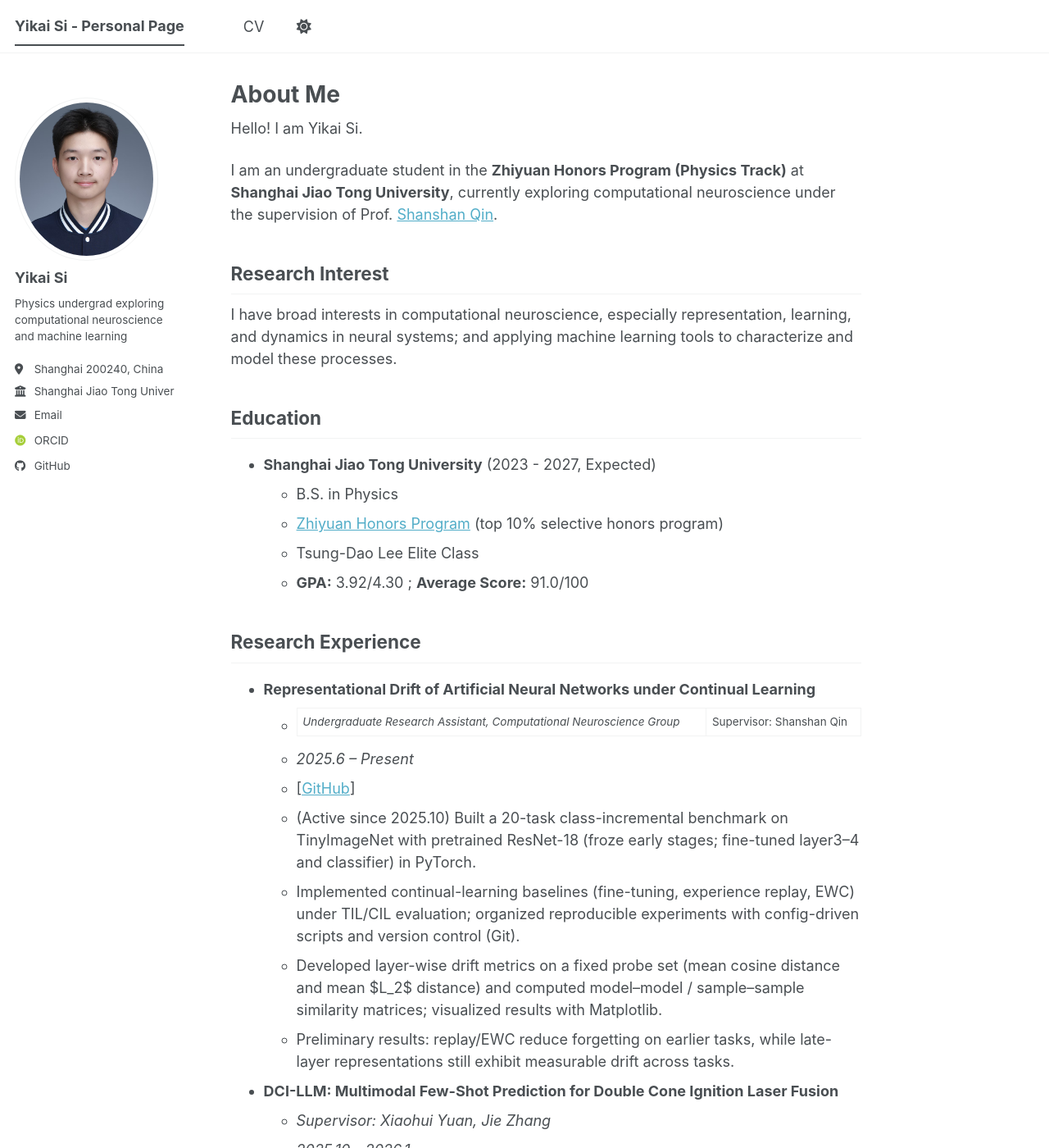
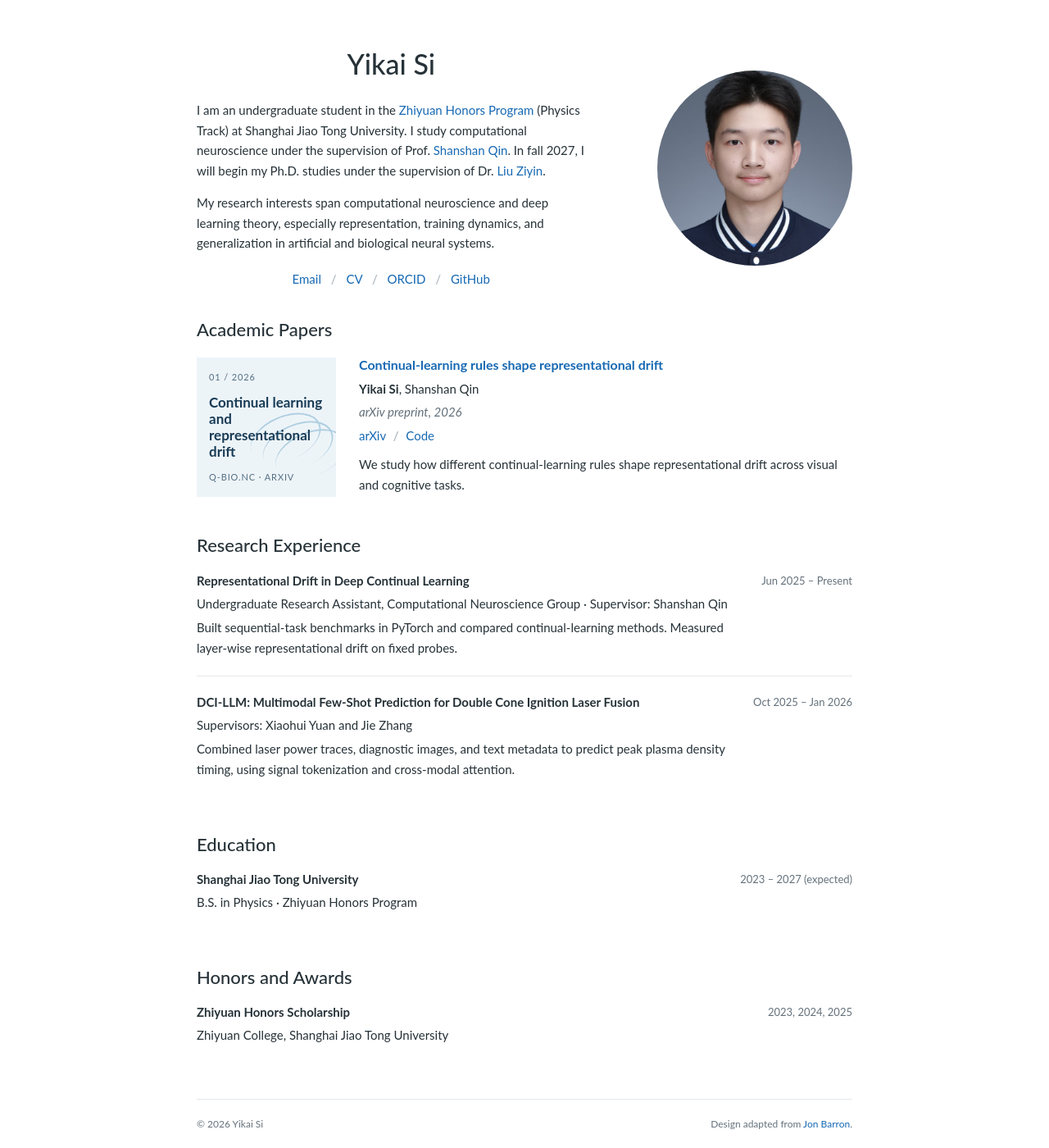
Before and after one commit to yksi2023/yksi2023.github.io, a Jekyll site: the page index.html, which Jekyll copies as it is, in a window 1280 px wide and 1400 px high. Shown: the whole window at 82% size. Built offline with Jekyll 4.4.1, drawn with Linux system fonts in a browser that asks for light colours; some web fonts are replaced; a script bundle is joined from its source files by our own code; library files that are not in the unit come from our copies; some of the changed text lies outside the part shown.

Commit message:
Refresh academic homepage and CV

```diff
--- a/_config.yml
+++ b/_config.yml
@@ -12,7 +12,7 @@
 title                    : "Yikai Si - Personal Page"
 title_separator          : "-"
 name                     : &name "Yikai Si"
-description              : &description "Yikai Si's personal website"   # Update this with a general description of your site, this is the default if not overridden by a page
+description              : &description "Yikai Si's research in computational neuroscience and deep learning theory"
 url                      : https://yksi2023.github.io # The base hostname & protocol for your site e.g. "https://[your GitHub username].github.io",
                                                            # or if you already have some other page hosted on Github then use "https://[your GitHub username].github.io/[Your Repo Name]"
 baseurl                  : "" # the subpath of your site, e.g. "/blog"
@@ -26,7 +26,7 @@
   avatar           : "profile.png"
   name             : "Yikai Si"
   pronouns         : # example: "she/her"
-  bio              : "Physics undergrad exploring computational neuroscience and machine learning"
+  bio              : "Physics undergrad studying computational neuroscience and deep learning theory"
   location         : "Shanghai 200240, China"
   employer         : "Shanghai Jiao Tong University"
   uri              : # URL
--- a/_pages/about.md
+++ b/_pages/about.md
@@ -1,28 +1,29 @@
 ---
-permalink: /
+permalink: /about/
 title: "About Me"
 excerpt: "About Me"
 author_profile: true
 redirect_from:
-  - /about/
   - /about.html
 ---
 
 Hello! I am Yikai Si.
 
-I am an undergraduate student in the **Zhiyuan Honors Program (Physics Track)** at **Shanghai Jiao Tong University**, currently exploring computational neuroscience under the supervision of Prof. [Shanshan Qin](https://ssqinlab.com/author/shanshan-qin%E7%A7%A6%E5%B1%B1%E5%B1%B1/).
+I am an undergraduate student in the **Zhiyuan Honors Program (Physics Track)** at **Shanghai Jiao Tong University**, currently studying computational neuroscience under the supervision of Prof. [Shanshan Qin](https://ssqinlab.com/author/shanshan-qin%E7%A7%A6%E5%B1%B1%E5%B1%B1/). In fall 2027, I will begin my Ph.D. studies under the supervision of Dr. [Liu Ziyin](https://www.mit.edu/~ziyinl/).
 
 ## Research Interest
 
-I have broad interests in computational neuroscience, especially representation, learning, and dynamics in neural systems; and applying machine learning tools to characterize and model these processes.
+My research interests span computational neuroscience and deep learning theory, especially representation, training dynamics, and generalization in artificial and biological neural systems.
 
 ## Education
 
 * **Shanghai Jiao Tong University** (2023 - 2027, Expected)
   * B.S. in Physics
-  * [Zhiyuan Honors Program](https://en.zhiyuan.sjtu.edu.cn/en/about/overview) (top 10% selective honors program)
-  * Tsung-Dao Lee Elite Class
-  * **GPA:** 3.92/4.30 ; **Average Score:** 91.0/100
+  * [Zhiyuan Honors Program](https://en.zhiyuan.sjtu.edu.cn/en/about/overview)
+
+## Academic Papers
+
+* **[Continual-learning rules shape representational drift](https://arxiv.org/abs/2608.16141)** — Yikai Si and Shanshan Qin. *arXiv:2608.16141*, 2026.
 
 ## Research Experience
 
@@ -30,18 +31,14 @@
   * *Undergraduate Research Assistant, Computational Neuroscience Group* | Supervisor: Shanshan Qin
   * *2025.6 -- Present*
   * [[GitHub](https://github.com/yksi2023/Representational-Drift-In-Deep-Continual-Learning)]
-  * (Active since 2025.10) Built a 20-task class-incremental benchmark on TinyImageNet with pretrained ResNet-18 (froze early stages; fine-tuned layer3--4 and classifier) in PyTorch.
-  * Implemented continual-learning baselines (fine-tuning, experience replay, EWC) under TIL/CIL evaluation; organized reproducible experiments with config-driven scripts and version control (Git).
-  * Developed layer-wise drift metrics on a fixed probe set (mean cosine distance and mean $L_2$ distance) and computed model--model / sample--sample similarity matrices; visualized results with Matplotlib.
-  * Preliminary results: replay/EWC reduce forgetting on earlier tasks, while late-layer representations still exhibit measurable drift across tasks.
+  * Built sequential-task benchmarks in PyTorch and compared fine-tuning, experience replay, and EWC.
+  * Measured layer-wise representational drift on fixed probes to study how learning rules affect forgetting and representation change.
 
 * **DCI-LLM: Multimodal Few-Shot Prediction for Double Cone Ignition Laser Fusion**
   * *Supervisor: Xiaohui Yuan, Jie Zhang*
   * *2025.10 - 2026.1*
-  * Built an experimental-data-driven multimodal model to predict peak plasma density timing under extremely few shots.
-  * Fused laser power time series, diagnostic images, and text metadata; compressed sequences into tokens (Signal Digestor) for LLM-based reasoning.
-  * Introduced cross-modal attention to align temporal tokens with frozen vision features.
-  * Outperformed Transformer/LSTM baselines and image-free ablations on real experiments (report MAE in ns).
+  * Built a few-shot model combining laser power traces, diagnostic images, and text metadata to predict peak plasma density timing.
+  * Used signal tokenization and cross-modal attention; evaluated against Transformer/LSTM and image-free baselines.
 
 ## Honors and Awards
 
--- /dev/null
+++ b/index.html
@@ -0,0 +1,109 @@
+<!doctype html>
+<html lang="en">
+  <head>
+    <meta charset="utf-8">
+    <meta name="viewport" content="width=device-width, initial-scale=1">
+    <meta name="description" content="Yikai Si is a physics undergraduate at Shanghai Jiao Tong University interested in computational neuroscience and deep learning theory.">
+    <meta name="author" content="Yikai Si">
+    <title>Yikai Si</title>
+    <link rel="icon" href="/images/favicon.ico" sizes="any">
+    <link rel="stylesheet" href="/stylesheet.css">
+  </head>
+  <body>
+    <main class="page">
+      <header class="intro">
+        <div class="intro-copy">
+          <h1>Yikai Si</h1>
+          <p>
+            I am an undergraduate student in the <a href="https://en.zhiyuan.sjtu.edu.cn/en/about/overview">Zhiyuan Honors Program</a>
+            (Physics Track) at Shanghai Jiao Tong University. I study computational neuroscience
+            under the supervision of Prof. <a href="https://ssqinlab.com/author/shanshan-qin%E7%A7%A6%E5%B1%B1%E5%B1%B1/">Shanshan Qin</a>.
+            In fall 2027, I will begin my Ph.D. studies under the supervision of Dr. <a href="https://www.mit.edu/~ziyinl/">Liu Ziyin</a>.
+          </p>
+          <p>
+            My research interests span computational neuroscience and deep learning theory,
+            especially representation, training dynamics, and generalization in artificial and biological neural systems.
+          </p>
+          <nav class="profile-links" aria-label="Profile links">
+            <a href="mailto:yksi2023@sjtu.edu.cn">Email</a>
+            <span aria-hidden="true">/</span>
+            <a href="/files/CV.pdf">CV</a>
+            <span aria-hidden="true">/</span>
+            <a href="https://orcid.org/0009-0002-8569-1404">ORCID</a>
+            <span aria-hidden="true">/</span>
+            <a href="https://github.com/yksi2023">GitHub</a>
+          </nav>
+        </div>
+        <div class="portrait-wrap">
+          <img class="portrait" src="/images/profile.png" alt="Portrait of Yikai Si" width="1246" height="1429">
+        </div>
+      </header>
+
+      <section class="section" aria-labelledby="papers-title">
+        <h2 id="papers-title">Academic Papers</h2>
+        <article class="paper">
+          <a class="paper-cover" href="https://arxiv.org/abs/2608.16141" aria-label="Read Continual-learning rules shape representational drift on arXiv">
+            <span class="cover-index">01 / 2026</span>
+            <span class="cover-title">Continual learning<br>and representational<br>drift</span>
+            <span class="cover-traces" aria-hidden="true"><i></i><i></i><i></i></span>
+            <span class="cover-footer">q-bio.NC · arXiv</span>
+          </a>
+          <div class="paper-copy">
+            <h3><a href="https://arxiv.org/abs/2608.16141">Continual-learning rules shape representational drift</a></h3>
+            <p class="paper-authors"><strong>Yikai Si</strong>, Shanshan Qin</p>
+            <p class="paper-meta">arXiv preprint, 2026</p>
+            <p class="paper-links"><a href="https://arxiv.org/abs/2608.16141">arXiv</a> <span aria-hidden="true">/</span> <a href="https://github.com/yksi2023/Representational-Drift-In-Deep-Continual-Learning">Code</a></p>
+            <p class="paper-summary">We study how different continual-learning rules shape representational drift across visual and cognitive tasks.</p>
+          </div>
+        </article>
+      </section>
+
+      <section class="section" aria-labelledby="experience-title">
+        <h2 id="experience-title">Research Experience</h2>
+        <div class="entry">
+          <div class="entry-main">
+            <h3>Representational Drift in Deep Continual Learning</h3>
+            <p>Undergraduate Research Assistant, Computational Neuroscience Group · Supervisor: Shanshan Qin</p>
+            <p>Built sequential-task benchmarks in PyTorch and compared continual-learning methods. Measured layer-wise representational drift on fixed probes.</p>
+          </div>
+          <p class="entry-date">Jun 2025 – Present</p>
+        </div>
+        <div class="entry">
+          <div class="entry-main">
+            <h3>DCI-LLM: Multimodal Few-Shot Prediction for Double Cone Ignition Laser Fusion</h3>
+            <p>Supervisors: Xiaohui Yuan and Jie Zhang</p>
+            <p>Combined laser power traces, diagnostic images, and text metadata to predict peak plasma density timing, using signal tokenization and cross-modal attention.</p>
+          </div>
+          <p class="entry-date">Oct 2025 – Jan 2026</p>
+        </div>
+      </section>
+
+      <section class="section" aria-labelledby="education-title">
+        <h2 id="education-title">Education</h2>
+        <div class="entry">
+          <div class="entry-main">
+            <h3>Shanghai Jiao Tong University</h3>
+            <p>B.S. in Physics · Zhiyuan Honors Program</p>
+          </div>
+          <p class="entry-date">2023 – 2027 (expected)</p>
+        </div>
+      </section>
+
+      <section class="section" aria-labelledby="honors-title">
+        <h2 id="honors-title">Honors and Awards</h2>
+        <div class="entry">
+          <div class="entry-main">
+            <h3>Zhiyuan Honors Scholarship</h3>
+            <p>Zhiyuan College, Shanghai Jiao Tong University</p>
+          </div>
+          <p class="entry-date">2023, 2024, 2025</p>
+        </div>
+      </section>
+
+      <footer class="footer">
+        <span>© 2026 Yikai Si</span>
+        <span>Design adapted from <a href="https://jonbarron.info/">Jon Barron</a>.</span>
+      </footer>
+    </main>
+  </body>
+</html>
--- /dev/null
+++ b/stylesheet.css
@@ -0,0 +1,105 @@
+:root {
+  color-scheme: light;
+  --text: #263238;
+  --muted: #64717b;
+  --link: #1769b3;
+  --link-hover: #c46b20;
+  --line: #e5e9ec;
+}
+
+* { box-sizing: border-box; }
+
+html { scroll-behavior: smooth; }
+
+body {
+  margin: 0;
+  background: #fff;
+  color: var(--text);
+  font-family: Lato, -apple-system, BlinkMacSystemFont, "Segoe UI", Arial, sans-serif;
+  font-size: 15px;
+  line-height: 1.65;
+}
+
+a { color: var(--link); text-decoration: none; }
+a:hover { color: var(--link-hover); }
+a:focus-visible { outline: 2px solid var(--link); outline-offset: 3px; }
+
+.page { width: min(100% - 40px, 800px); margin: 0 auto; }
+
+.intro {
+  display: grid;
+  grid-template-columns: minmax(0, 1.65fr) minmax(185px, 1fr);
+  align-items: center;
+  gap: 38px;
+  padding: 58px 0 35px;
+}
+
+h1, h2, h3, p { margin-top: 0; }
+h1 { font-size: 34px; font-weight: 500; line-height: 1.2; text-align: center; margin-bottom: 23px; }
+.intro p { margin-bottom: 14px; }
+.profile-links { text-align: center; margin-top: 19px; white-space: nowrap; }
+.profile-links span { color: #a2aeb7; margin: 0 8px; }
+
+.portrait-wrap { width: 100%; max-width: 238px; justify-self: end; }
+.portrait { display: block; width: 100%; height: auto; aspect-ratio: 1; object-fit: cover; object-position: center 36%; border-radius: 50%; }
+
+.section { margin: 0 0 44px; }
+.section h2 { font-size: 22px; font-weight: 500; line-height: 1.25; margin-bottom: 19px; }
+
+.paper { display: grid; grid-template-columns: 170px minmax(0, 1fr); gap: 28px; align-items: center; }
+.paper-cover {
+  position: relative;
+  overflow: hidden;
+  display: flex;
+  flex-direction: column;
+  justify-content: space-between;
+  width: 170px;
+  height: 170px;
+  padding: 15px;
+  background: #edf4f8;
+  color: #183b55;
+  transition: background .2s ease;
+}
+.paper-cover:hover { background: #e3eff7; color: #183b55; }
+.cover-index, .cover-footer { position: relative; z-index: 1; color: #557084; font-size: 11px; letter-spacing: .08em; text-transform: uppercase; }
+.cover-title { position: relative; z-index: 1; font-size: 17px; font-weight: 700; line-height: 1.18; }
+.cover-traces { position: absolute; right: -8px; bottom: 14px; width: 108px; height: 90px; opacity: .38; transform: rotate(-23deg); }
+.cover-traces i { position: absolute; display: block; border: 2px solid #4c93bc; border-left: 0; border-bottom: 0; border-radius: 50%; width: 90px; height: 54px; }
+.cover-traces i:nth-child(2) { top: 15px; left: 10px; }
+.cover-traces i:nth-child(3) { top: 30px; left: 20px; }
+.paper-copy h3 { font-size: 16px; line-height: 1.4; margin-bottom: 5px; }
+.paper-copy p { margin-bottom: 4px; }
+.paper-authors strong { font-weight: 700; }
+.paper-meta { font-style: italic; color: var(--muted); }
+.paper-links span { color: #9ba7af; padding: 0 5px; }
+.paper-summary { padding-top: 6px; }
+
+.entry { display: flex; justify-content: space-between; gap: 24px; padding: 0 0 21px; }
+.entry + .entry { border-top: 1px solid var(--line); padding-top: 21px; }
+.entry-main { min-width: 0; }
+.entry h3 { font-size: 15px; line-height: 1.45; margin-bottom: 4px; }
+.entry p { margin-bottom: 5px; }
+.entry p:last-child { margin-bottom: 0; }
+.entry-date { color: var(--muted); font-size: 13px; white-space: nowrap; text-align: right; flex: 0 0 auto; }
+
+.footer { border-top: 1px solid var(--line); display: flex; justify-content: space-between; gap: 20px; padding: 20px 0 35px; color: var(--muted); font-size: 12px; }
+
+@media (max-width: 640px) {
+  .page { width: min(100% - 32px, 520px); }
+  .intro { grid-template-columns: 1fr; gap: 19px; padding-top: 30px; }
+  .portrait-wrap { grid-row: 1; max-width: 175px; justify-self: center; }
+  h1 { margin-bottom: 18px; }
+  .profile-links { white-space: normal; }
+  .paper { grid-template-columns: 118px minmax(0, 1fr); gap: 17px; align-items: start; }
+  .paper-cover { width: 118px; height: 145px; padding: 10px; }
+  .cover-title { font-size: 14px; }
+  .cover-index, .cover-footer { font-size: 9px; }
+  .entry { display: block; }
+  .entry-date { text-align: left; margin-top: 5px; }
+  .footer { flex-wrap: wrap; }
+}
+
+@media (max-width: 380px) {
+  .paper { display: block; }
+  .paper-cover { margin-bottom: 15px; }
+}
```
Also changed, not shown: 2 other files.
